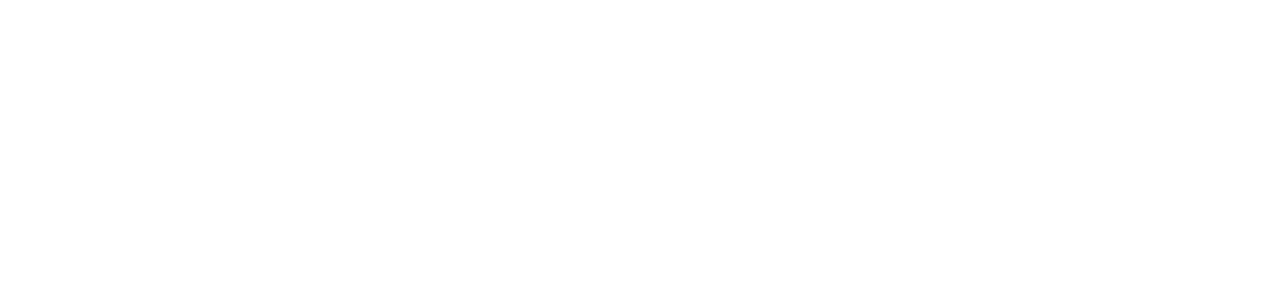
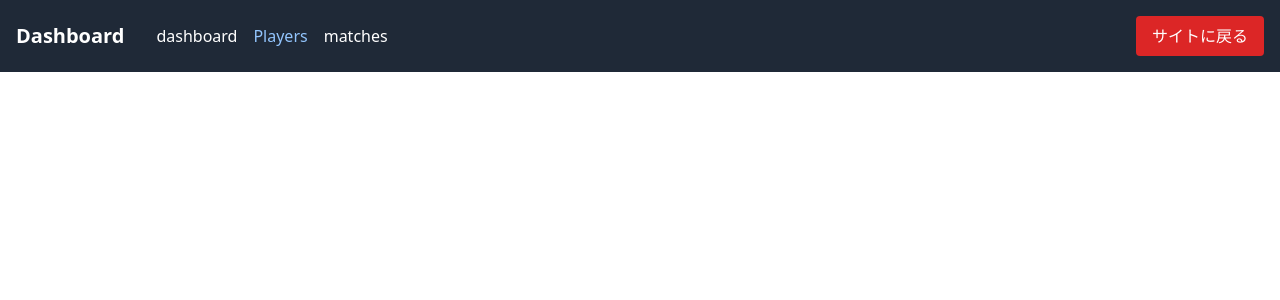
Before and after one commit to SotaTsurushima/manchester-is-red, a Nuxt app in the folder frontend/: page /admin/players in a window 1280 px wide. Before the commit this address had no page. Shown: the top 300 px of the page. Built offline with nearby package versions, Linux system fonts and the light colour scheme.

Commit message:
add navigation for admin

```diff
--- a/frontend/app.vue
+++ b/frontend/app.vue
@@ -1,13 +1,14 @@
 <template>
   <div>
-    <!-- 管理画面以外でナビゲーションを表示 -->
     <Navigation v-if="!isAdminPage" />
+    <AdminNavigation v-if="isAdminPage" />
     <NuxtPage />
   </div>
 </template>
 
 <script setup>
 import Navigation from '~/components/Navigation.vue'
+import AdminNavigation from '~/components/AdminNavigation.vue'
 import { useRoute } from 'vue-router'
 
 const route = useRoute()
--- /dev/null
+++ b/frontend/components/AdminNavigation.vue
@@ -0,0 +1,35 @@
+<template>
+  <nav class="bg-gray-800 text-white p-4">
+    <div class="max-w-7xl mx-auto flex justify-between items-center">
+      <div class="flex items-center space-x-8">
+        <h1 class="text-xl font-bold">Dashboard</h1>
+        <div class="flex space-x-4">
+          <NuxtLink
+            to="/admin"
+            class="hover:text-blue-300 transition"
+            :class="{ 'text-blue-300': $route.path === '/admin' }"
+          >
+            dashboard
+          </NuxtLink>
+          <NuxtLink
+            to="/admin/players"
+            class="hover:text-blue-300 transition"
+            :class="{ 'text-blue-300': $route.path.startsWith('/admin/players') }"
+          >
+            Players
+          </NuxtLink>
+          <NuxtLink
+            to="/admin/matches"
+            class="hover:text-blue-300 transition"
+            :class="{ 'text-blue-300': $route.path.startsWith('/admin/matches') }"
+          >
+            matches
+          </NuxtLink>
+        </div>
+      </div>
+      <NuxtLink to="/" class="bg-red-600 text-white px-4 py-2 rounded hover:bg-red-700 transition">
+        サイトに戻る
+      </NuxtLink>
+    </div>
+  </nav>
+</template>
```
